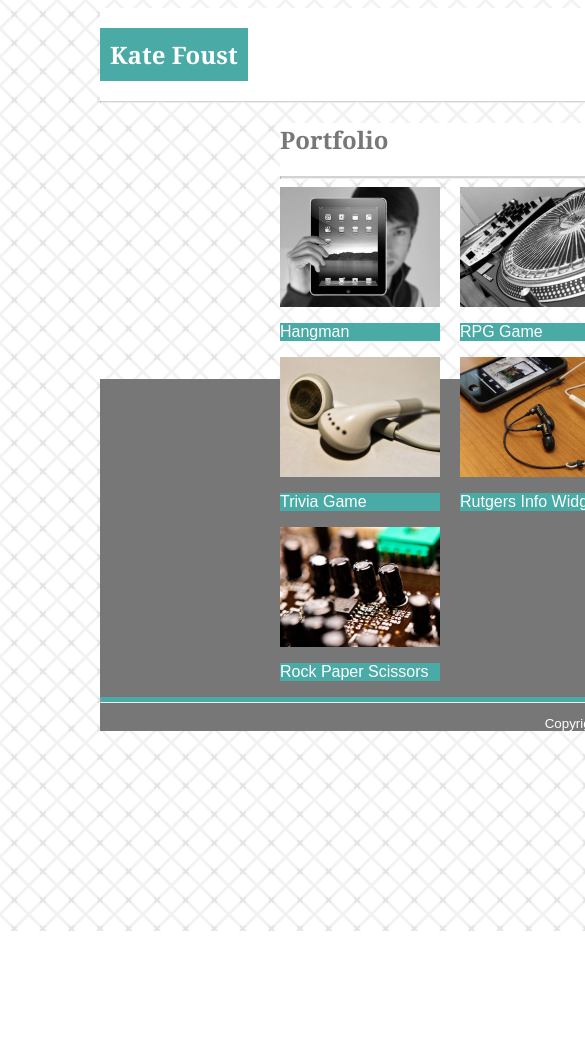
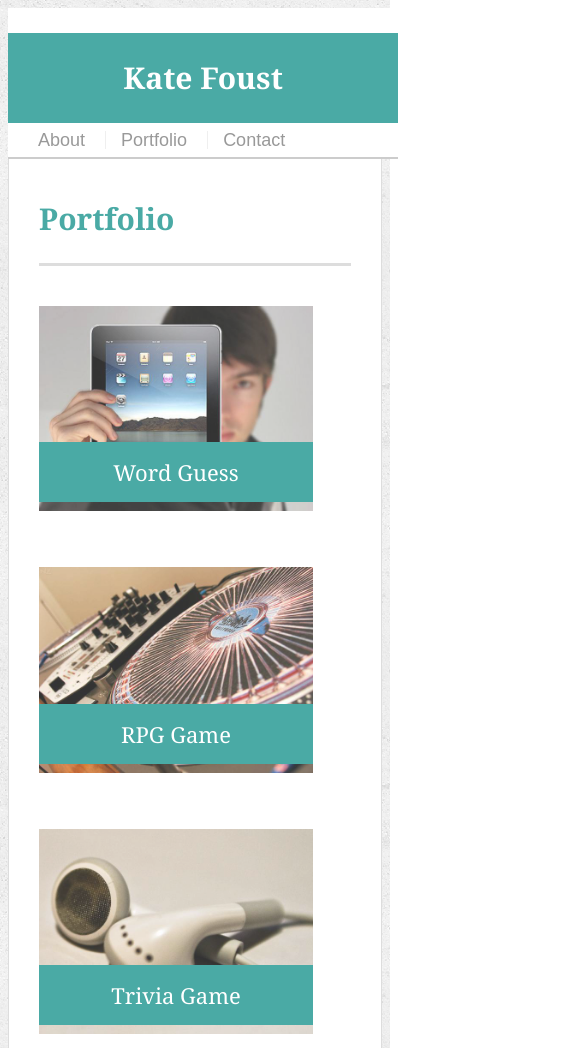
Before and after one commit to K8F/Responsive-Portfolio, a plain HTML site: page portfolio.html in a window 390 px wide. Shown: the top 1048 px of the page, 585 px wide, since content can reach past the window. Before the commit the page ends 931 px from the top, so only its background shows below. Drawn offline with Linux system fonts and the light colour scheme.

Commit message:
added media query mobile

```diff
--- a/assets/css/style.css
+++ b/assets/css/style.css
@@ -1,163 +1,238 @@
+body {
+  font-family: Arial, "Helvetica Neue", Helvetica, sans-serif;
+  font-size: 18px;
+  line-height: 34px;
+  color: #777777;
+  background: url("../images/concrete_seamless.png");
+}
+
+* {
+  box-sizing: border-box;
+}
+
+/* general */
+
+.container {
+  width: 100%;
+  max-width: 960px;
+  margin: 0 auto;
+  clear: both;
+}
+
+h1,
+h2,
+h3,
+p {
+  margin-bottom: 20px;
+}
+
+p:last-child {
+  margin-bottom: 0;
+}
+
+h1,
+h2,
+h3 {
+  font-family: Georgia, Times, "Times New Roman", serif;
+  font-weight: 700;
+  color: #4aaaa5;
+}
+
 h1 {
-    font-family: 'Georgia', Times New Roman, Times, serif;
+  padding-bottom: 20px;
+  font-size: 30px;
+  line-height: 49px;
+  border-bottom: 3px solid #dddddd;
+}
+
+h2,
+h3 {
+  font-size: 22px;
+}
+
+/* header */
+
+#masthead {
+  position: fixed;
+  z-index: 99;
+  width: 100%;
+  margin: 0 0 30px;
+  overflow: auto;
+  color: #ffffff;
+  background: #ffffff;
+  border-bottom: 2px solid #cccccc;
+}
+
+#logo {
+  float: left;
+  width: 250px;
+  height: 90px;
+  font-family: Georgia, Times, "Times New Roman", serif;
+  font-size: 30px;
+  font-weight: 700;
+  line-height: 90px;
+  color: #ffffff;
+  text-align: center;
+  text-decoration: none;
+  background: #4aaaa5;
+}
+
+nav {
+  float: right;
+  margin-top: 25px;
+}
+
+nav a {
+  display: inline-block;
+  padding-left: 15px;
+  margin-left: 15px;
+  line-height: 18px;
+  color: #999;
+  text-decoration: none;
+  border-left: 1px solid #efefef;
+}
+
+nav a:first-child {
+  border-left: 0 none;
+}
+
+/* footer */
+
+footer {
+  padding: 30px 0;
+  clear: both;
+  font-size: 12px;
+  color: #ffffff;
+  color: #cccccc;
+  text-align: center;
+  background: #666666;
+  border-top: 8px solid #4aaaa5;
+  height: 50px;
+}
+
+h3, h2 {
+  padding-bottom: 20px;
+  margin-bottom: 15px;
+  line-height: 22px;
+  border-bottom: 2px solid #eeeeee;
+}
+
+/* main */
+
+#main-container {
+  padding-top: 130px;
+  min-height: calc(100vh - 70px);
+}
+
+.main-section {
+  float: left;
+  width: 100%;
+  max-width: 960px;
+  padding: 30px;
+  margin: 0 0 40px;
+  background: #ffffff;
+  border: 1px solid #dddddd;
+}
+
+/* portfolio page */
+
+.work {
+  position: relative;
+  float: left;
+  width: 274px;
+  margin: 20px 0 25px;
+  overflow: auto;
+}
+
+.work:nth-child(even) {
+  margin-right: 40px;
+}
+
+.work img {
+  width: 100%;
+  border: 0 none;
+  opacity: 0.8;
+}
+
+.work h3 {
+  position: absolute;
+  bottom: 20px;
+  width: 100%;
+  padding: 15px;
+  margin-bottom: 0;
+  font-weight: 300;
+  line-height: 30px;
+  color: #ffffff;
+  text-align: center;
+  background: #4aaaa5;
+  border-bottom: 0;
+}
+
+.auth-image {
+  float: left;
+  width: 200px;
+  height: auto;
+  margin-top: 10px;
+  margin-right: 25px;
+}
+
+/* contact page */
+
+#contact-form ul {
+  margin-bottom: 20px;
+}
+
+#contact-form li {
+  margin-bottom: 10px;
+}
+
+label,
+input[type=text],
+input[type=email],
+textarea {
+  display: block;
+  width: 100%;
+}
+
+input[type=text],
+input[type=email],
+textarea {
+  height: 35px;
+  padding: 0 10px;
+  font-size: 14px;
+  border: 1px solid #dddddd;
+}
+
+textarea {
+  height: 200px;
+}
+
+input[type=submit] {
+  padding: 10px 30px;
+  font-size: 18px;
+  color: #ffffff;
+  cursor: pointer;
+  background: #4aaaa5;
+  border: 0 none;
+}
+
+@media only screen and (max-width:640px) {
+#logo {
+  width: 100%;
+}
+
+#masthead > div > nav {
+  float: none;
+}
+
+@media only screen and (min-width:768px) {
+/*for tablets */
+#masthead{
+  float: left;
+  position: static ! important;
 
 }
 
-p {
-    font-family:'Arial', 'Helvetica Neue', Helvetica, sans-serif;
-}
-section {
-    font-family:'Arial', 'Helvetica Neue', Helvetica, sans-serif;
-}
 
-form{
-    font-family:'Arial', 'Helvetica Neue', Helvetica, sans-serif;
-}
-.header{
-        color:#777777;
-        background-color:#ffffff;
-}
-body{
-    color:#777777;
-    background-image: url(../images/checkerboard-cross.png);
-    margin-left:100px;
-    margin-right:100px;
-    width:960px;
-    margin-bottom:200px;
-}
-
-footer{
-    background-color:#777777;
-    color:white;
-    text-align: center;
-    font-size:smaller;
-}
-
-.name{
-    background-color:#4aaaa5;
-    color: white;
-    float:left;
-    padding-bottom:10px;
-    padding-top:10px;
-    padding-left:10px;
-    padding-right:10px;
-
-}
-
-.about{
-    float:left;
-    padding-left:570px;
-    padding-right:10px;
-    padding-top: 30px;
-}
-
-.portfolio{
-    float:left;
-    padding-right:10px;
-    padding-top:30px;
-}
-.contact{
-    float:left;
-    padding-top:30px;
-}
-
-.line-head{
-    clear:both;
-    border-top:1px solid lightgray;
-}
-
-.about-me{
-    color:#4aaaa5;
-}
-
-.line-top{
-    border-top: 2px solid lightgray;
-}
-#profile-pic{
-    float:left;
-    margin-right:20px;
-}
-
-.line-bottom{
-    clear:both;
-    border-top: 5px solid #4aaaa5;
-}
-
-.form {
-    width:100%;
-    color:#777777;
-}
-
-.submit{
-    background-color: #4aaaa5;
-    color:white;
-}
-
-.banner{
-    background-color: #4aaaa5;
-    color:white;
-}
-
-.center-box{
-    margin-left: auto;
-    margin-right: auto;
-    width: 600px;
-    margin-bottom: 200px;
-    border-style: hidden;
-    background: white;
-}
-
-#hangman-image {
-    float:left;
-    padding-right:20px;
-}
-
-#portfolio-image {
-    float:left;
-}
-
-#hangman {
-    clear:left;
-    float:left;
-    width:160px;
-    margin-right:20px;
-}
-
-#rpg {
-    float:left;
-    width:160px;
-}
-
-#trivia-image{
-    clear:both;
-    float:left;
-    padding-right:20px;
-}
-
-#rutgers-image{
-    float:left;
-}
-
-#trivia{
-    clear:left;
-    float:left;
-    width:160px;
-    margin-right:20px;
-}
-
-#rutgers{
-    float:left;
-    width:160px;
-    margin-right:20px;
-}
-
-#rps-image{
-    clear:left;
-    float:left;
-}
-
-#rps{
-    clear:left;
-    float:left;
-    width:160px;
-}
+@media only screen and (min-width:960px){
+/*for laptops and larger screens*/
--- a/portfolio.html
+++ b/portfolio.html
@@ -1,52 +1,65 @@
-<!DOCTYPE html>
-<html lang="en">
+
+<!doctype html>
+<html lang="en-us">
+
 <head>
-    <section class="header">
-        <meta charset="UTF-8">
-        <meta name="viewport" content="width=device-width, initial-scale=1.0">
-        <meta http-equiv="X-UA-Compatible" content="ie=edge">
-        <title>Portfolio</title>
-        <link rel="stylesheet" type="text/css" href="./assets/css/style.css">
-        <h1 class="name">Kate Foust</h1>
-        <section class="about"><a href=index.html>About</a></section>
-        <section class="portfolio"><a href=portfolio.html>Portfolio</a></section>
-        <section class="contact"><a href=contact.html>Contact</a></section>
-        <hr class="line-head">
-    </section>
+  <meta name="viewport" content="width=device-width, initial-scale=1.0" charset="UTF-8">
+  <title>Portfolio | Kate Fouste</title>
+  <link rel="stylesheet" type="text/css" href="assets/css/style.css">
 </head>
 
 <body>
-    <section class="center-box" >
-            <div>
-                <h1>Portfolio</h1>
-                <hr class="line-top">
-                <div>
-                    <img id="hangman-image" src=assets/images/hangman.jpg alt="hangman" width=160px height=120>
-                    <img id="portfolio-image" src=assets/images/rpggame.jpg alt="RPG Game" width=160px height=120>
 
-                </div>
-                <div>
-                    <p id="hangman" class="banner">Hangman</p>
-                    <p id="rpg" class="banner">RPG Game</p>
-                </div>
-                <div>
-                    <img id="trivia-image" class="portfolio-image" src=assets/images/triviagame.jpg alt="Trivia Game" width=160px height=120>
-                    <img id="rutgers-image" class="portfolio-image" src=assets/images/rutgers.jpg alt= "Rutgers Info Widget" width=160px height=120>
-                </div>
-                <div>
-                    <p id="trivia" class="banner">Trivia Game</p>
-                    <p id= "rutgers" class="banner">Rutgers Info Widget</p>
-                </div>
-                <div>
-                    <img id="rps-image" class="porfolio-image" src=assets/images/rps.jpg alt= "Rock Paper Scissors" width=160px height=120>
-                    <p id="rps" class="banner">Rock Paper Scissors</p>
-                </div>
-            </div>
+  <header id="masthead">
+    <div class="container">
+      <a href="index.html" id="logo">Kate Foust</a>
+      <nav>
+        <a href="index.html">About</a>
+        <a href="portfolio.html">Portfolio</a>
+        <a href="contact.html">Contact</a>
+      </nav>
+    </div>
+  </header>
+
+  <div id="main-container" class="container">
+    <section class="main-section">
+      <h1>Portfolio</h1>
+
+      <div class="work">
+        <img src="assets/images/technics-q-c-640-480-1.jpg" alt="Word Guess">
+
+        <h3>Word Guess</h3>
+      </div>
+      <div class="work">
+        <img src="assets/images/technics-q-c-640-480-2.jpg" alt="RPG Game">
+
+        <h3>RPG Game</h3>
+      </div>
+      <div class="work">
+        <img src="assets/images/technics-q-c-640-480-5.jpg" alt="Trivia Game">
+
+        <h3>Trivia Game</h3>
+      </div>
+      <div class="work">
+        <img src="assets/images/technics-q-c-640-480-7.jpg" alt="Rutgers Info Widget">
+
+        <h3>Rutgers Info Widget</h3>
+      </div>
+      <div class="work">
+        <img src="assets/images/technics-q-c-640-480-9.jpg" alt="Rock Paper Scissors">
+
+        <h3>Rock Paper Scissors</h3>
+      </div>
+
     </section>
 
+  </div>
+
+  <footer>
+    <div class="container">
+      Copyright &copy;
+    </div>
+  </footer>
 </body>
-<footer>
-        <hr class=line-bottom>
-        <p>Copyright &copy</p>
-    </footer>
+
 </html>
```
Also changed, not shown: contact.html (+55 -36 lines), index.html (+36 -23 lines), assets/images/cat.jpg (added), assets/images/checkerboard-cross.png (deleted), assets/images/concrete_seamless.png (added), assets/images/hangman.jpg (deleted), assets/images/rpggame.jpg (deleted), assets/images/rps.jpg (deleted), assets/images/rutgers.jpg (deleted), assets/images/so-white.png (deleted), assets/images/technics-q-c-640-480-1.jpg (added), assets/images/technics-q-c-640-480-2.jpg (added), assets/images/technics-q-c-640-480-5.jpg (added), assets/images/technics-q-c-640-480-7.jpg (added), 2 more files.
